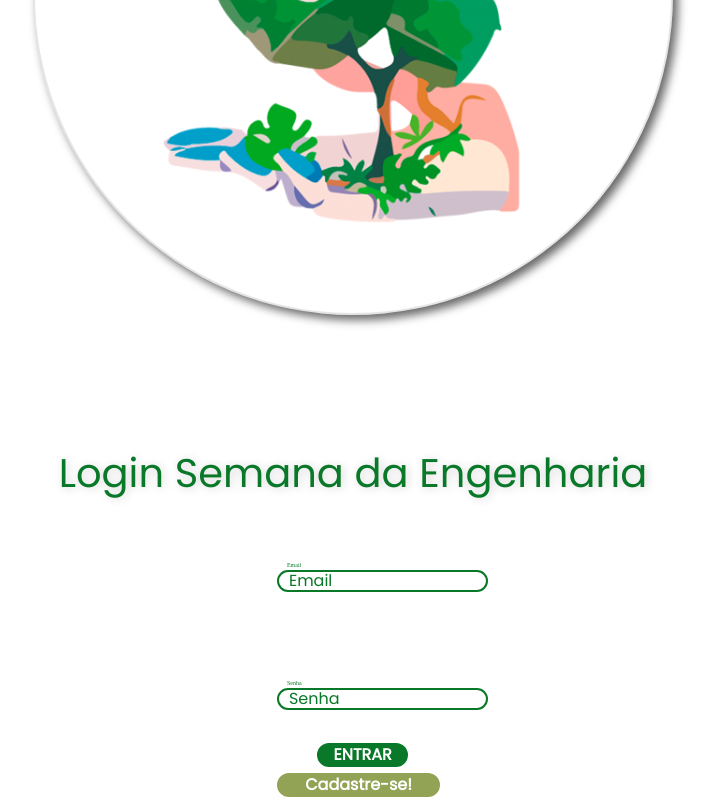
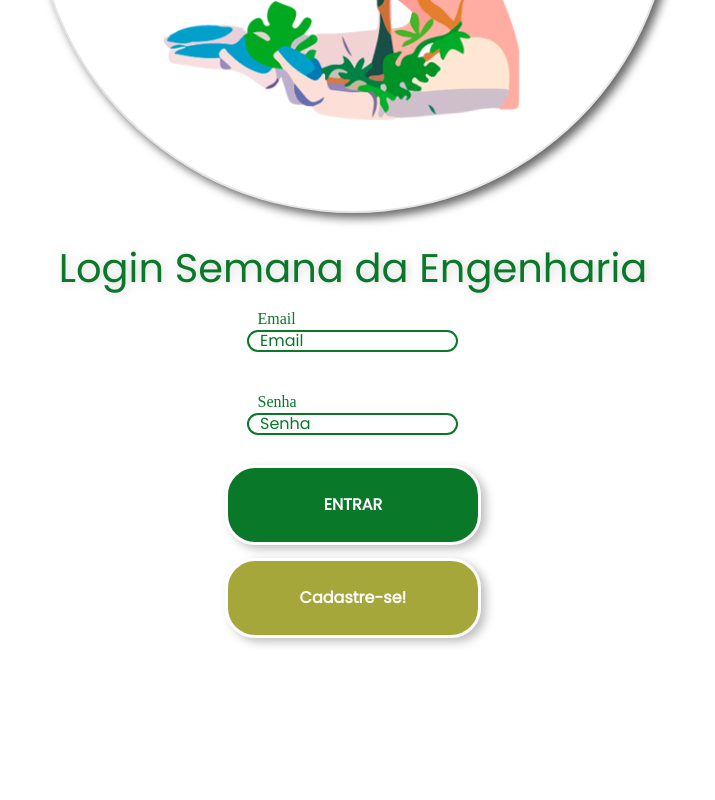
Before and after one commit to dina-dina-dina/SemanaDaEngenharia-Front-End, a React (Create React App) app: page /#/ in a window 1280 px wide. Shown: the part 457-1257 px from the top of the page, without its empty margins (287-1002 px from the left). After the commit the page ends 1107 px from the top, so only its background shows below. Built offline with nearby package versions, Linux system fonts and the light colour scheme.

Commit message:
Feat: ajustes na home

```diff
--- a/src/paginas/login/LoginAlunos.js
+++ b/src/paginas/login/LoginAlunos.js
@@ -59,6 +59,7 @@ function UserLogin() {
   return (
 
     <>
+      <div className='tudo'>
         <div className='fotohome'>
           <img src={jpIMG} alt="icon" width={"100%"} style={{ alignSelf: 'center' }}></img>
 
@@ -70,11 +71,11 @@ function UserLogin() {
             <div className='tituloide'>Login Semana da Engenharia</div>
             <div className='input'>
 
-            <div className='turma'>
+              <div className='logincamp'>
                 <label>Email</label>
                 <input type='text' alt="Input de nome" placeholder='Email' onChange={(event) => setEmail(event.target.value)}></input>
               </div>
-            <div className='turma'>
+              <div className='logincamp'>
                 <label>Senha</label>
                 <input type='password' placeholder='Senha' onChange={(event) => setSenha(event.target.value)}></input>
               </div>
@@ -90,6 +91,9 @@ function UserLogin() {
           </form>
         </div>
 
+      </div>
+
+
     </>
 
 
--- a/src/paginas/login/login.css
+++ b/src/paginas/login/login.css
@@ -86,16 +86,59 @@
     width: 100%;
     display: flex;
     justify-content: center;
-    margin-top: 10%;
+    margin-top: 2%;
     height: 100%;
 }
+
+.logincamp {
+    margin-top: 2%;
+    margin-bottom: 5%;
+    flex-direction: column;
+    display: flex;
+}
+
+.logincamp label {
+    position: relative;
+    margin-left: 10px;
+    font-size: 100%;
+    color: #097828;
+
+}
+
+.logincamp input {
+    width: 100%;
+    height: 100%;
+    box-sizing: border-box;
+    background: #FFFFFF;
+    border: 2px solid #097828;
+    border-radius: 10vw;
+    text-align: start;
+    font-size: 100%;
+    transition: all 400ms ease;
+    outline: 0;
+    margin-top: 1%;
+    padding-left: 5%;
+}
+
+.logincamp input::placeholder {
+    font-family: 'Poppins';
+    font-style: normal;
+    font-weight: 400;
+    font-size: 100%;
+    line-height: 100%;
+    text-indent: 0;
+
+    color: #097828;
+
+
+}
+
 
 .tituloide {
     align-items: center;
     text-align: center;
     font-size: 5vh;
     font-family: 'Poppins';
-    margin-bottom: -10%;
     color: #097828;
     text-shadow: 2px 1px 10px rgba(0, 0, 0, 0.171) ;
 }
@@ -128,7 +171,6 @@
 }
 
 .input {
-    margin-top: 10%;
     display: flex;
     flex-direction: column;
     align-items: center;
@@ -226,19 +268,20 @@
 
 .buttonlogin button {
     box-sizing: border-box;
-    width: 150%;
-    height: 40%;
+    width: fit-content;
+    height: fit-content;
+    min-height: 10vh;
+    min-width: 20vw;
+    border: 10% solid rgba(0, 0, 0, 0.02);
+    box-shadow: 5px 4px 10px rgba(0, 0, 0, 0.25);
     background: #097828;
     border: 3px solid #FFFFFF;
     border-radius: 30px;
-    padding-left: 10%;
-    padding-right: 10%;
-    margin-left: -10%;
+    margin-bottom: 5%;
     font-family: 'Poppins';
     font-style: normal;
     font-weight: 700;
     font-size: 100%;
-    line-height: 150%;
     transition: all 400ms ease;
 
     color: #FFFFFF;
@@ -251,19 +294,21 @@
 }
 .buttonlogin2 button {
     box-sizing: border-box;
-    width: 150%;
-    height: 40%;
-    background: #93a356;
+    width: fit-content;
+    height: fit-content;
+    min-height: 10vh;
+
+    min-width: 20vw;
+    border: 10% solid rgba(0, 0, 0, 0.02);
+    box-shadow: 5px 4px 10px rgba(0, 0, 0, 0.25);
+    background: #a5a73b;
     border: 3px solid #FFFFFF;
     border-radius: 30px;
-    padding-left: 10%;
-    padding-right: 10%;
-    margin-left: -20%;
+    margin-bottom: 5%;
     font-family: 'Poppins';
     font-style: normal;
     font-weight: 700;
     font-size: 100%;
-    line-height: 150%;
     transition: all 400ms ease;
 
     color: #FFFFFF;
@@ -274,8 +319,15 @@
     background: 0, 0, 0, 0 #93a356;
 
 }
+
+.tudo{
+    display: flex;
+    align-items: center;
+    justify-content: center;
+}
+
 .fotohome{
-    margin-top: 10%;
+    margin-top: 2%;
     width: 50vw;
     height: auto;
     box-shadow: 5px 5px 10px rgba(0, 0, 0, 0.596);
@@ -283,8 +335,6 @@
     border-radius: 100vh;
     align-self: center;
     border: 2px solid rgba(0, 0, 0, 0.1);
-    margin-bottom: 5%;
-    margin-left: 25%;
 }
 
 .dia{
```
Lines whose indentation alone changed are shown as unchanged.
